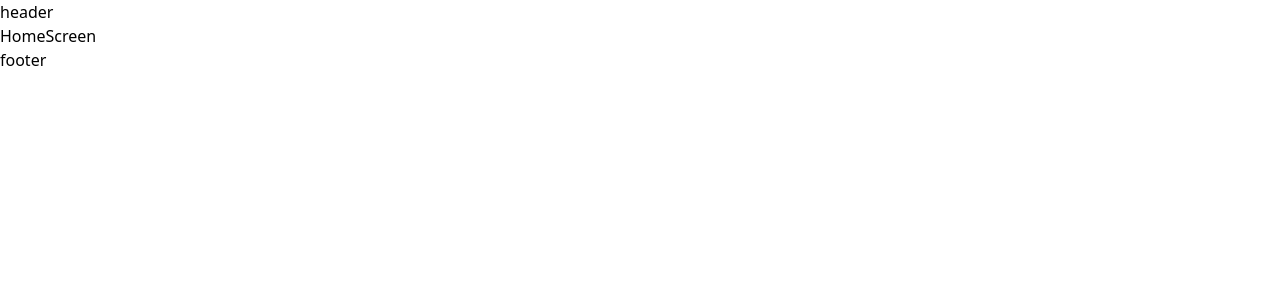
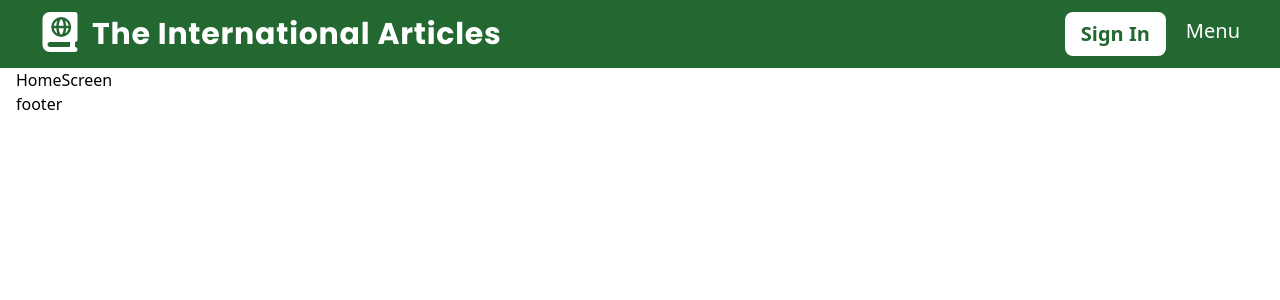
Before and after one commit to MarshallNickolauson/the-international-articles, a React (Vite) app in the folder frontend/: page / in a window 1280 px wide. Shown: the top 300 px of the page. Built offline with nearby package versions, Linux system fonts and the light colour scheme.

Commit message:
add: main navbar

```diff
--- a/frontend/src/components/Footer.jsx
+++ b/frontend/src/components/Footer.jsx
@@ -1,6 +1,6 @@
 function Footer() {
   return (
-    <footer>
+    <footer className="px-4">
       footer
     </footer>
   );
--- a/frontend/src/components/Header.jsx
+++ b/frontend/src/components/Header.jsx
@@ -1,9 +1,39 @@
+import { FaBookAtlas } from "react-icons/fa6";
+import { Link, useNavigate } from "react-router-dom";
+
 function Header() {
-  return (
-    <nav>
-      header
-    </nav>
-  );
+    const navigate = useNavigate();
+
+    const navItemUnderline = `hover:cursor-pointer border-b-2 pb-1 border-b-transparent hover:border-b-mainWhite transition-all duration-100`;
+
+    return (
+        <nav className="top-0 w-full bg-darkGreen py-3 px-4 flex justify-center">
+            <div className="flex justify-between w-full max-w-[1200px]">
+                <div
+                    className="flex space-x-3 hover:cursor-pointer"
+                    onClick={() => navigate("/")}
+                >
+                    <div>
+                        <FaBookAtlas size={40} color="white" />
+                    </div>
+                    <h1 className="font-poppins font-bold tracking-wide text-white flex items-center text-3xl">
+                        The International Articles
+                    </h1>
+                </div>
+                <div className="flex space-x-5 text-white text-xl items-center">
+                    <Link
+                        to="/login"
+                        className="bg-white text-darkGreen font-semibold px-4 py-2 rounded-[8px] hover:bg-gray-200 transition-all duration-100"
+                    >
+                        Sign In
+                    </Link>
+                    <h1 to="/" className={navItemUnderline}>
+                        Menu
+                    </h1>
+                </div>
+            </div>
+        </nav>
+    );
 }
 
 export default Header;
--- a/frontend/src/layouts/MainLayout.jsx
+++ b/frontend/src/layouts/MainLayout.jsx
@@ -1,13 +1,15 @@
-import React from 'react'
-import Header from '../components/Header'
-import { Outlet } from 'react-router-dom';
-import Footer from '../components/Footer';
+import React from "react";
+import Header from "../components/Header";
+import { Outlet } from "react-router-dom";
+import Footer from "../components/Footer";
 
 const MainLayout = () => {
     return (
         <>
             <Header />
+            <div className="px-4">
                 <Outlet />
+            </div>
             <Footer />
         </>
     );
```
Lines whose indentation alone changed are shown as unchanged.
